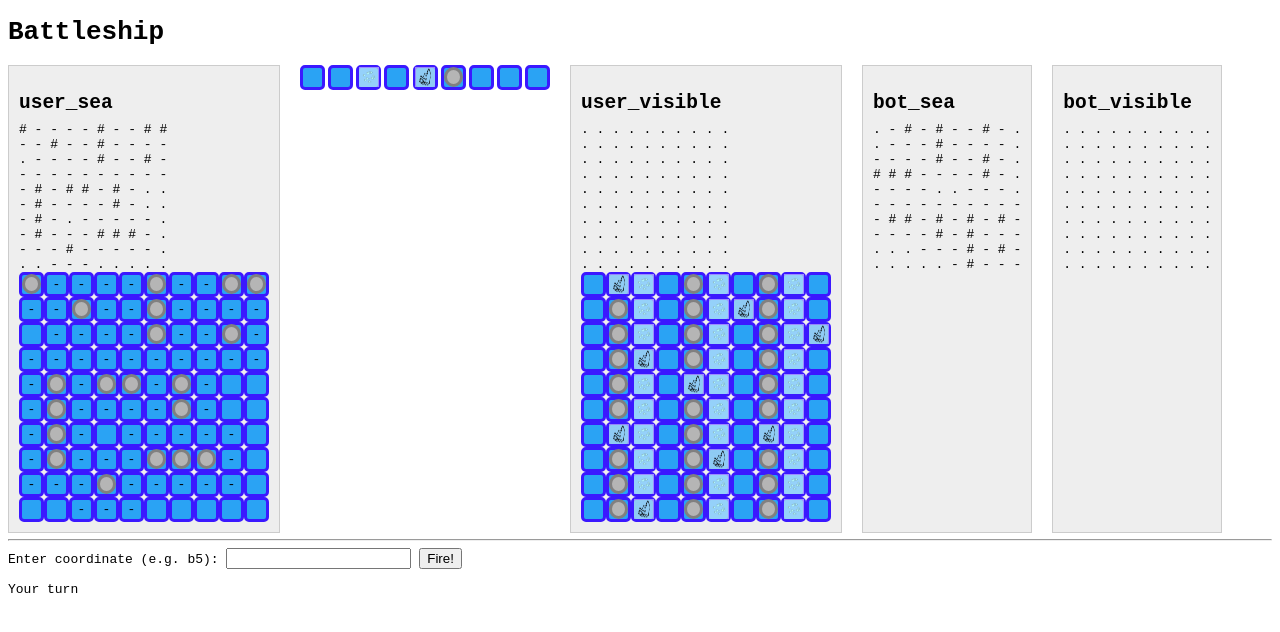
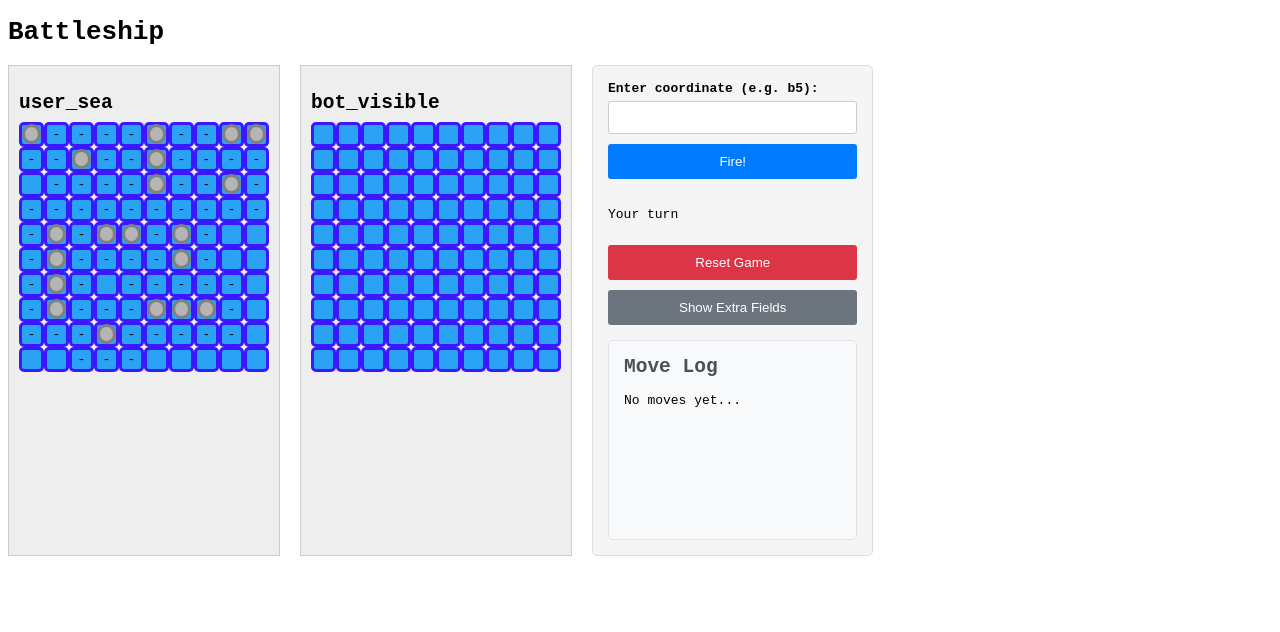
Before and after one commit to Rattiegirl/python-programs, a FastAPI app: page / in a window 1280 px wide. Shown: the top 632 px of the page. Run offline with FastAPI, Linux system fonts and the light colour scheme.

Commit message:
refactoring

```diff
--- /dev/null
+++ b/requirements.txt
@@ -0,0 +1,4 @@
+fastapi>=0.68.0
+uvicorn>=0.15.0
+jinja2>=3.0.0
+pydantic>=1.8.0
--- a/server.py
+++ b/server.py
@@ -7,6 +7,7 @@ from pydantic import BaseModel
 from battleship.lib import *
 import os
 import random
+import datetime
 
 BASE_DIR = os.path.dirname(os.path.abspath(__file__))
 templates = Jinja2Templates(directory=os.path.join(BASE_DIR, "templates"))
@@ -25,11 +26,23 @@ game = {
     "is_user_turn": True,
     "finished": False,
     "winner": None,
+    "move_log": [],  # Лог ходов
 }
 
 # Расставим корабли при старте сервера
 place_random_ships(game["user_sea"], SHIPS)
 place_random_ships(game["bot_sea"], SHIPS)
+
+def add_move_log(player, coordinate, result, sunk=False):
+    """Добавляет запись в лог ходов"""
+    timestamp = datetime.datetime.now().strftime("%H:%M:%S")
+    game["move_log"].append({
+        "timestamp": timestamp,
+        "player": player,
+        "coordinate": coordinate,
+        "result": result,
+        "sunk": sunk
+    })
 
 @app.get("/state")
 def get_state():
@@ -41,6 +54,7 @@ def get_state():
         "is_user_turn": game["is_user_turn"],
         "game_over": game["finished"],
         "winner": game["winner"],
+        "move_log": game["move_log"],
     }
 
 @app.post("/move")
@@ -69,18 +83,32 @@ def make_move(move: MoveRequest):
         sunk, s_row, s_col, s_length, s_direction = sunk_check(game["bot_sea"], row, col)
         if sunk:
             surround_ship(game["bot_visible"], s_row, s_col, s_direction, s_length)
+        add_move_log("user", coord, "hit", sunk)
         if no_ships(game["bot_sea"], total_ship_decks):
             game["finished"] = True
             game["winner"] = "user"
             return {"result": "hit", "sunk": sunk, "message": "You win!", **get_state()}
+        # Пользователь попал - ход остается за ним
         return {"result": "hit", "sunk": sunk, **get_state()}
 
     # промах — бот ходит
     game["bot_visible"][row][col] = "~"
     game["is_user_turn"] = False
+    add_move_log("user", coord, "miss")
 
-    bot_result = bot_move()
-    return {"result": "miss", "bot_result": bot_result, **get_state()}
+    # Бот делает ходы до промаха
+    bot_moves = []
+    while not game["is_user_turn"] and not game["finished"]:
+        bot_result = bot_move()
+        bot_moves.append(bot_result)
+        if bot_result.get("continue"):
+            # Бот попал и продолжает ходить
+            continue
+        else:
+            # Бот промахнулся или игра закончилась
+            break
+
+    return {"result": "miss", "bot_moves": bot_moves, **get_state()}
 
 def bot_move():
     if game["finished"]:
@@ -88,22 +116,52 @@ def bot_move():
 
     # row, col = get_random_free_point(game["user_visible"])
     row, col = get_recursive_random_point(game["user_visible"])
+    # Конвертируем координаты в формат a1-j10
+    alphabet = "abcdefghij"
+    coord = f"{alphabet[col]}{row + 1}"
+
     if hit(game["user_sea"], row, col):
         game["user_visible"][row][col] = "#"
         game["user_sea"][row][col] = "X"
         sunk, s_row, s_col, s_length, s_direction = sunk_check(game["user_sea"], row, col)
         if sunk:
             surround_ship(game["user_visible"], s_row, s_col, s_direction, s_length)
+        add_move_log("bot", coord, "hit", sunk)
         if no_ships(game["user_sea"], total_ship_decks):
             game["finished"] = True
             game["winner"] = "bot"
             return {"result": "hit", "sunk": sunk, "message": "Bot wins!"}
-        return {"result": "hit", "sunk": sunk}
+        # Бот попал - продолжает ходить
+        return {"result": "hit", "sunk": sunk, "continue": True}
 
     # промах — передаём ход обратно пользователю
     game["user_visible"][row][col] = "~"
     game["is_user_turn"] = True
+    add_move_log("bot", coord, "miss")
     return {"result": "miss"}
+
+@app.post("/reset")
+def reset_game():
+    """Сбрасывает игру к начальному состоянию"""
+    global game
+
+    # Создаем новые поля
+    game["user_sea"] = create_sea(ROWS, COLS)
+    game["bot_sea"] = create_sea(ROWS, COLS)
+    game["user_visible"] = create_sea(ROWS, COLS)
+    game["bot_visible"] = create_sea(ROWS, COLS)
+
+    # Расставляем корабли заново
+    place_random_ships(game["user_sea"], SHIPS)
+    place_random_ships(game["bot_sea"], SHIPS)
+
+    # Сбрасываем состояние игры
+    game["is_user_turn"] = True
+    game["finished"] = False
+    game["winner"] = None
+    game["move_log"] = []
+
+    return {"message": "Game reset successfully", **get_state()}
 
 @app.get("/", response_class=HTMLResponse)
 async def index(request: Request):
--- a/templates/index.html
+++ b/templates/index.html
@@ -76,7 +76,136 @@
       align-items: center;
       width: 20px;
       height: 20px;
-      background-color: transparent;
+    }
+
+    .controls {
+      background: #f5f5f5;
+      padding: 15px;
+      border: 1px solid #ddd;
+      border-radius: 5px;
+      min-width: 250px;
+      display: flex;
+      flex-direction: column;
+    }
+
+    .controls form {
+      margin-bottom: 15px;
+    }
+
+    .controls label {
+      display: block;
+      margin-bottom: 5px;
+      font-weight: bold;
+    }
+
+    .controls input {
+      width: 100%;
+      padding: 8px;
+      margin-bottom: 10px;
+      border: 1px solid #ccc;
+      border-radius: 3px;
+    }
+
+    .controls button {
+      width: 100%;
+      padding: 10px;
+      background: #007bff;
+      color: white;
+      border: none;
+      border-radius: 3px;
+      cursor: pointer;
+    }
+
+    .controls button:hover {
+      background: #0056b3;
+    }
+
+    .controls button:disabled {
+      background: #6c757d;
+      cursor: not-allowed;
+    }
+
+    #resetBtn {
+      width: 100%;
+      padding: 10px;
+      background: #dc3545;
+      color: white;
+      border: none;
+      border-radius: 3px;
+      cursor: pointer;
+      margin-top: 10px;
+    }
+
+    #resetBtn:hover {
+      background: #c82333;
+    }
+
+    #toggleExtraBtn {
+      width: 100%;
+      padding: 10px;
+      background: #6c757d;
+      color: white;
+      border: none;
+      border-radius: 3px;
+      cursor: pointer;
+      margin-top: 10px;
+    }
+
+    #toggleExtraBtn:hover {
+      background: #5a6268;
+    }
+
+    .hidden {
+      display: none !important;
+    }
+
+    .move-log {
+      background: #f8f9fa;
+      padding: 15px;
+      border: 1px solid #dee2e6;
+      border-radius: 5px;
+      margin-top: 15px;
+      height: 200px;
+      overflow-y: auto;
+      display: flex;
+      flex-direction: column;
+    }
+
+    .move-log h2 {
+      margin-top: 0;
+      margin-bottom: 15px;
+      color: #495057;
+      flex-shrink: 0;
+    }
+
+    #moveLog {
+      flex: 1;
+      overflow-y: auto;
+    }
+
+    .move-entry {
+      padding: 8px;
+      margin-bottom: 5px;
+      border-radius: 3px;
+      font-size: 14px;
+    }
+
+    .move-entry.user {
+      background: #d4edda;
+      border-left: 4px solid #28a745;
+    }
+
+    .move-entry.bot {
+      background: #f8d7da;
+      border-left: 4px solid #dc3545;
+    }
+
+    .move-entry.hit {
+      border-left-color: #ffc107;
+    }
+
+    .move-entry.sunk {
+      border-left-color: #dc3545;
     }
   </style>
 </head>
@@ -87,42 +216,15 @@
   <div class="board-wrapper">
          <div class="board" id="board-1">
        <h2>user_sea</h2>
-      <pre id="userSea">Loading...</pre>
+       <pre id="userSea" class="hidden">Loading...</pre>
      </div>
 
-    <!-- тут -->
-    <div class="sea">
-      <div class="spot"></div>
-      <div class="spot"></div>
-      <div class="spot"><img src="/pictures/bubbles.png" class="bubble" alt="" /></div>
-      <div class="spot"></div>
-      <div class="spot"><img src="/pictures/sinking_ship.png" class="sinking_ship" alt="" /></div>
-      <div class="spot">
-        <div class="deck"></div>
-      </div>
-      <div class="spot"></div>
-      <div class="spot"></div>
-      <div class="spot"></div>
+     <div class="board" id="board-4">
+       <h2>bot_visible</h2>
+       <pre id="botVisible" class="hidden">Loading...</pre>
      </div>
 
-    <div class="board" id="board-2">
-      <h2>user_visible</h2>
-      <pre id="userVisible">Loading...</pre>
-    </div>
-
-    <div class="board">
-      <h2>bot_sea</h2>
-      <pre id="botSea">Loading...</pre>
-    </div>
-
-    <div class="board">
-      <h2>bot_visible</h2>
-      <pre id="botVisible">Loading...</pre>
-    </div>
-  </div>
-
-  <hr>
-
+    <div class="controls">
              <form id="moveForm">
          <label for="coord">Enter coordinate (e.g. b5): </label>
          <input id="coord" name="coord" type="text" required>
@@ -130,6 +232,31 @@
        </form>
 
        <p id="status">Waiting for your move...</p>
+
+              <button id="resetBtn" type="button">Reset Game</button>
+
+       <button id="toggleExtraBtn" type="button">Show Extra Fields</button>
+
+       <div class="move-log">
+        <h2>Move Log</h2>
+        <div id="moveLog">No moves yet...</div>
+      </div>
+    </div>
+
+  </div>
+     <div class="board-wrapper hidden" id="extraBoardWrapper">
+
+     <div class="board" id="board-2">
+       <h2>user_visible</h2>
+       <pre id="userVisible" class="hidden">Loading...</pre>
+     </div>
+
+     <div class="board" id="board-3">
+       <h2>bot_sea</h2>
+       <pre id="botSea" class="hidden">Loading...</pre>
+     </div>
+
+   </div>
 
   <script>
     async function fetchState() {
@@ -143,8 +270,17 @@
       renderSea(data.user_sea, wrapperEl1)
       console.log(data.user_sea)
       document.getElementById("userVisible").textContent = format(data.user_visible);
+      const wrapperEl2 = document.querySelector("#board-2")
+      renderSea(data.user_visible, wrapperEl2)
       document.getElementById("botSea").textContent = format(data.bot_sea);
+      const wrapperEl3 = document.querySelector("#board-3")
+      renderSea(data.bot_sea, wrapperEl3)
       document.getElementById("botVisible").textContent = format(data.bot_visible);
+      const wrapperEl4 = document.querySelector("#board-4")
+      renderSea(data.bot_visible, wrapperEl4)
+
+      // Обновляем лог ходов
+      updateMoveLog(data.move_log);
 
       const status = document.getElementById("status");
       if (data.game_over) {
@@ -174,9 +310,42 @@
       await fetchState();
     });
 
+    document.getElementById("resetBtn").addEventListener("click", async () => {
+      if (confirm("Are you sure you want to reset the game? This will start a new game.")) {
+        const res = await fetch("/reset", {
+          method: "POST",
+          headers: { "Content-Type": "application/json" }
+        });
+
+        await fetchState();
+      }
+    });
+
+    document.getElementById("toggleExtraBtn").addEventListener("click", () => {
+      const toggleBtn = document.getElementById("toggleExtraBtn");
+      const extraBoardWrapper = document.getElementById("extraBoardWrapper");
+      const preElements = document.querySelectorAll("pre");
+
+      if (extraBoardWrapper.classList.contains("hidden")) {
+        // Показываем дополнительные поля
+        extraBoardWrapper.classList.remove("hidden");
+        preElements.forEach(pre => pre.classList.remove("hidden"));
+        toggleBtn.textContent = "Hide Extra Fields";
+      } else {
+        // Скрываем дополнительные поля
+        extraBoardWrapper.classList.add("hidden");
+        preElements.forEach(pre => pre.classList.add("hidden"));
+        toggleBtn.textContent = "Show Extra Fields";
+      }
+    });
+
     fetchState();
 
     const renderSea = (sea, wrapperEl) => {
+      // Удаляем все существующие графические поля
+      const existingSeas = wrapperEl.querySelectorAll('.sea')
+      existingSeas.forEach(sea => sea.remove())
+
       const seaEl = document.createElement("div")
       seaEl.classList.add("sea")
       seaEl.innerHTML = ""
@@ -194,7 +363,7 @@
           } else if (cell === "X") {
             seaEl.innerHTML += '<div class="spot"><img src="/pictures/sinking_ship.png" class="sinking_ship" alt="" /></div>'
 
-          }else if (cell === "-") {
+          } else if (cell === "-") {
             seaEl.innerHTML += '<div class="spot">-</div>'
           }
         }
@@ -202,28 +371,47 @@
       wrapperEl.append(seaEl)
     }
 
+    function updateMoveLog(moveLog) {
+      const logContainer = document.getElementById("moveLog");
 
-    // const sea1 = [
-    //   ["#", ".", "."],
-    //   [".", ".", "#"],
-    //   [".", ".", "."],
-    // ]
-    // renderSea(sea1, wrapperEl1)
+      if (!moveLog || moveLog.length === 0) {
+        logContainer.innerHTML = "No moves yet...";
+        return;
+      }
 
-    const wrapperEl2 = document.querySelector("#board-2")
-    const sea2 = [
-      [".", "X", "~", ".", "#", "~", ".", "#", "~", "."],
-      [".", "#", "~", ".", "#", "~", "X", "#", "~", "."],
-      [".", "#", "~", ".", "#", "~", ".", "#", "~", "X"],
-      [".", "#", "X", ".", "#", "~", ".", "#", "~", "."],
-      [".", "#", "~", ".", "X", "~", ".", "#", "~", "."],
-      [".", "#", "~", ".", "#", "~", ".", "#", "~", "."],
-      [".", "X", "~", ".", "#", "~", ".", "X", "~", "."],
-      [".", "#", "~", ".", "#", "X", ".", "#", "~", "."],
-      [".", "#", "~", ".", "#", "~", ".", "#", "~", "."],
-      [".", "#", "X", ".", "#", "~", ".", "#", "~", "."],
-    ]
-    renderSea(sea2, wrapperEl2)
+      // Сортируем по времени по убыванию (новые сверху)
+      const sortedLog = [...moveLog].sort((a, b) => {
+        const timeA = new Date(`2000-01-01 ${a.timestamp}`);
+        const timeB = new Date(`2000-01-01 ${b.timestamp}`);
+        return timeB - timeA;
+      });
+
+      let logHTML = "";
+      sortedLog.forEach(move => {
+        const playerClass = move.player === "user" ? "user" : "bot";
+        const resultClass = move.result === "hit" ? "hit" : "";
+        const sunkClass = move.sunk ? "sunk" : "";
+
+        const classes = `move-entry ${playerClass} ${resultClass} ${sunkClass}`.trim();
+
+        const resultText = move.result === "hit"
+          ? (move.sunk ? "HIT & SUNK!" : "HIT!")
+          : "MISS";
+
+        const playerText = move.player === "user" ? "You" : "Bot";
+
+        logHTML += `
+          <div class="${classes}">
+            <strong>${move.timestamp}</strong> - ${playerText}: ${move.coordinate.toUpperCase()} - ${resultText}
+          </div>
+        `;
+      });
+
+      logContainer.innerHTML = logHTML;
+    }
+
+
+
   </script>
 </body>
 
```
Also changed, not shown: readme.md, 1 other file. Lines whose indentation alone changed are shown as unchanged.
